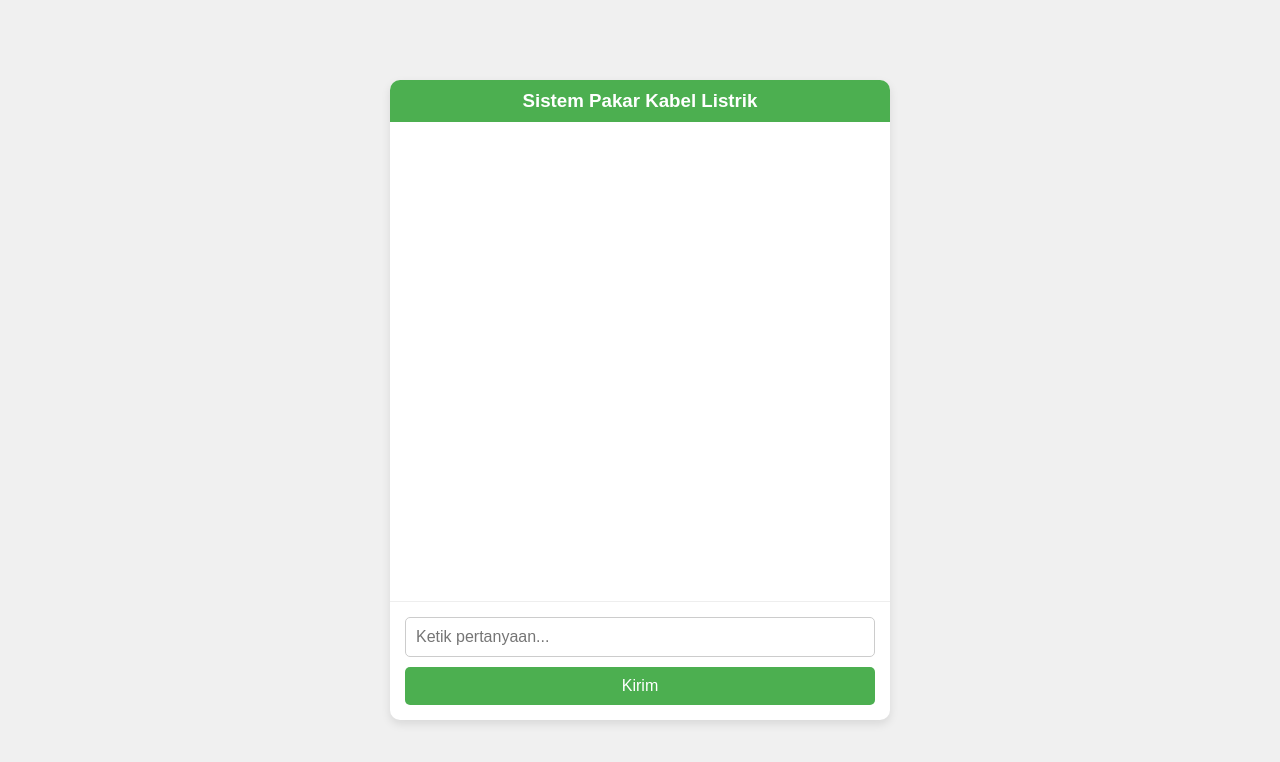
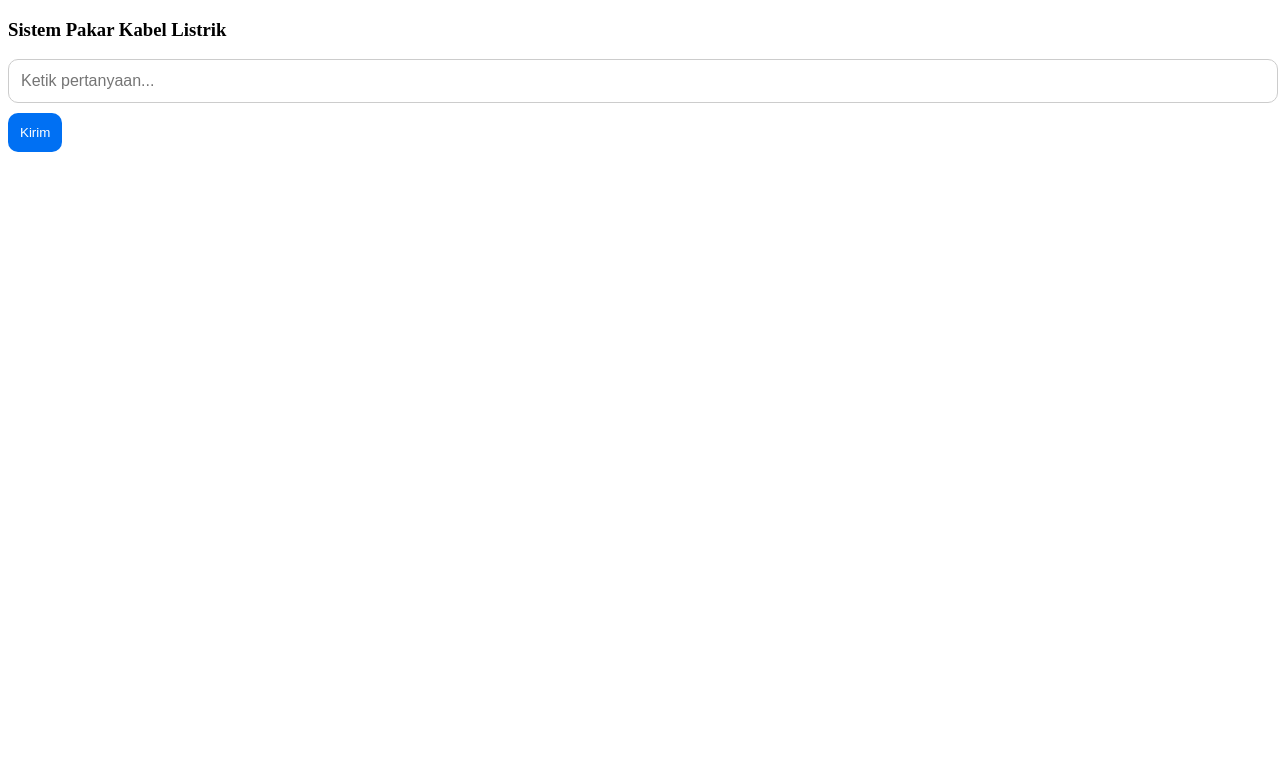
Before and after one commit to okabeRintarou26/KabelCerdasKu, a plain HTML site: page index.html in a window 1280 px wide. Drawn offline with Linux system fonts and the light colour scheme.

Commit message:
style.css

```diff
--- a/style.css
+++ b/style.css
@@ -1,99 +1,23 @@
-* {
-    margin: 0;
-    padding: 0;
-    box-sizing: border-box;
-}
-body {
-    font-family: Arial, sans-serif;
-    background-color: #f0f0f0;
-}
-.chat-container {
-    display: flex;
-    justify-content: center;
-    align-items: center;
-    height: 100vh;
-}
-.chat-box {
-    width: 100%;
-    max-width: 500px;
-    background-color: #fff;
-    border-radius: 10px;
-    box-shadow: 0 4px 10px rgba(0, 0, 0, 0.1);
-    display: flex;
-    flex-direction: column;
-    height: 80%;
-}
-.chat-header {
-    background-color: #4CAF50;
-    color: white;
-    padding: 10px;
-    border-top-left-radius: 10px;
-    border-top-right-radius: 10px;
-    text-align: center;
-}
-.chat-body {
-    padding: 15px;
-    flex-grow: 1;
-    overflow-y: auto;
-    display: flex;
-    flex-direction: column;
-    gap: 10px;
-}
-.chat-body .chat-message {
-    display: flex;
-    flex-direction: column;
-    max-width: 80%;
-}
-.chat-body .chat-message.bot {
-    align-items: flex-start;
-}
-.chat-body .chat-message.user {
-    align-items: flex-end;
-}
-.chat-body .chat-message .message {
-    padding: 10px;
-    border-radius: 8px;
-    max-width: 80%;
-    font-size: 14px;
-    line-height: 1.4;
-    box-shadow: 0 2px 6px rgba(0, 0, 0, 0.1);
-}
-.chat-body .chat-message.bot .message {
-    background-color: #f1f1f1;
-    border: 1px solid #ccc;
-}
-.chat-body .chat-message.user .message {
-    background-color: #4CAF50;
-    color: white;
-}
-.chat-input {
-    display: flex;
-    flex-direction: column;
-    gap: 10px;
-    padding: 15px;
-    border-top: 1px solid #eee;
-}
-.chat-input input, .chat-input button {
-    padding: 10px;
+/* Style untuk input yang lebih rapi */
+.chat-input input {
+    padding: 12px;
     font-size: 16px;
     border: 1px solid #ccc;
-    border-radius: 5px;
+    border-radius: 10px;
+    width: calc(100% - 20px);
+    margin-bottom: 10px;
 }
-.chat-input input {
-    width: 100%;
+
+.chat-input button {
+    background-color: #0070f3;
+    color: white;
+    padding: 12px;
+    border: none;
+    border-radius: 10px;
+    cursor: pointer;
+    transition: background-color 0.3s;
 }
-.chat-input button {
-    background-color: #4CAF50;
-    color: white;
-    cursor: pointer;
-    border: none;
+
+.chat-input button:hover {
+    background-color: #005bb5;
 }
-.chat-input button:hover {
-    background-color: #45a049;
-}
-.chat-body .chat-message.bot img.chat-image {
-    max-width: 100%;
-    border-radius: 8px;
-    margin-top: 10px;
-    max-height: 200px;
-}
```
